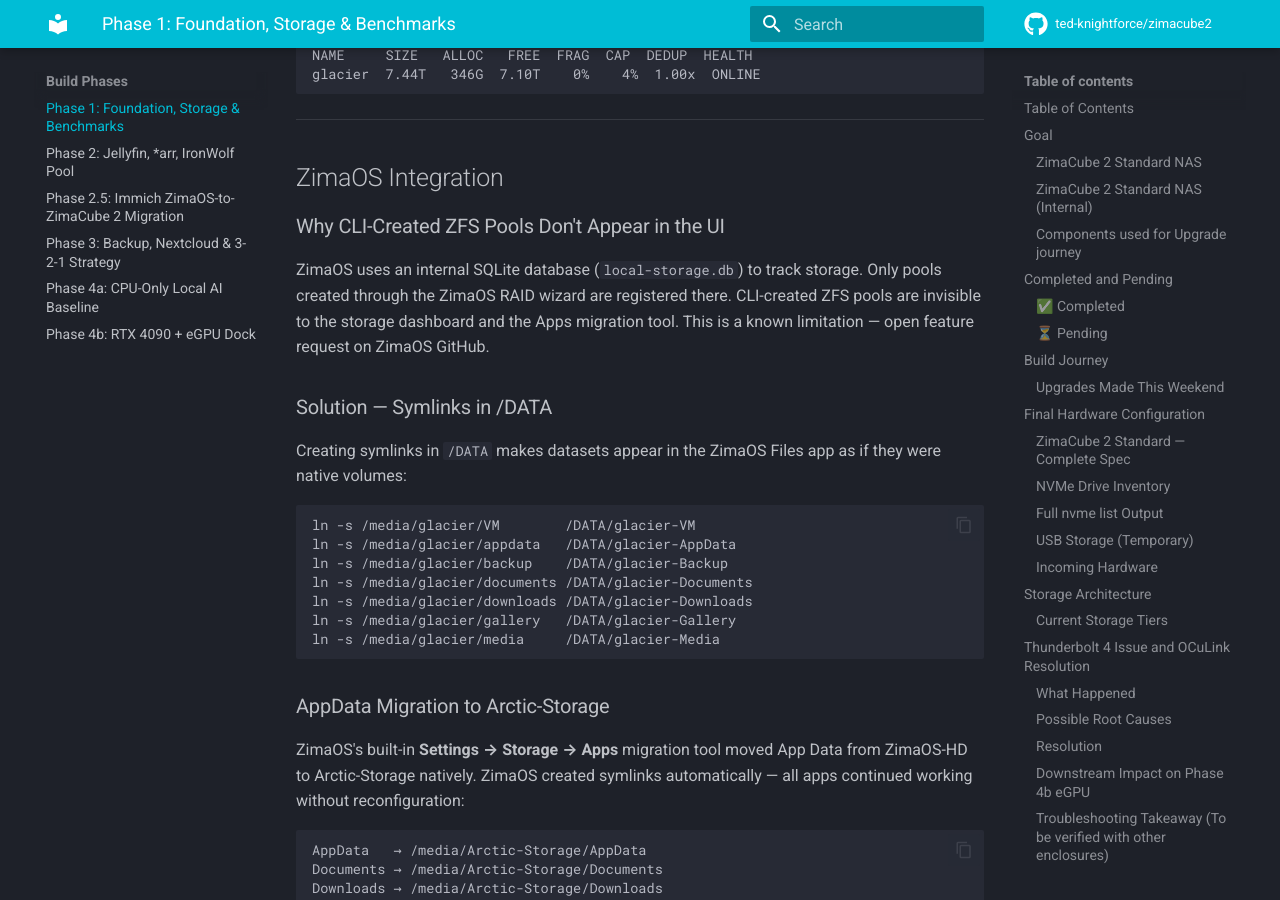
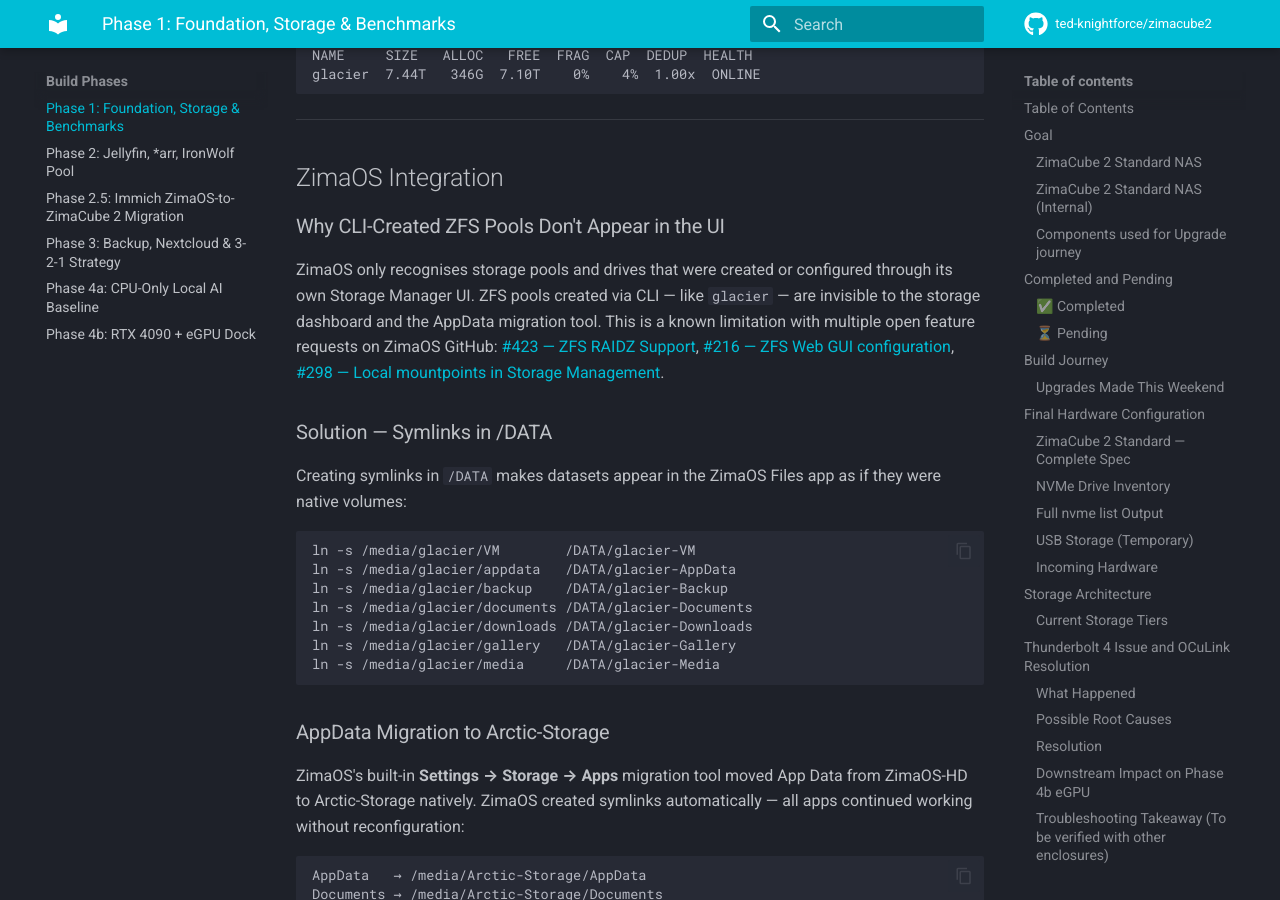
Before and after one commit to ted-knightforce/zimacube2, an MkDocs documentation site: the page built from docs/phases/01-foundation.md, in a window 1280 px wide and 900 px high, scrolled down 36019 px. Built offline with MkDocs 1.6.1 and Material for MkDocs 9.7.7, drawn with Linux system fonts in a browser that asks for light colours; comment, search, counter and statistics services are not loaded.

Commit message:
Phase 1: replace unverified ZimaOS SQLite claim with confirmed facts + real GitHub issue links

```diff
--- a/docs/phases/01-foundation.md
+++ b/docs/phases/01-foundation.md
@@ -431,7 +431,7 @@
 
 ### Why CLI-Created ZFS Pools Don't Appear in the UI
 
-ZimaOS uses an internal SQLite database (`local-storage.db`) to track storage. Only pools created through the ZimaOS RAID wizard are registered there. CLI-created ZFS pools are invisible to the storage dashboard and the Apps migration tool. This is a known limitation — open feature request on ZimaOS GitHub.
+ZimaOS only recognises storage pools and drives that were created or configured through its own Storage Manager UI. ZFS pools created via CLI — like `glacier` — are invisible to the storage dashboard and the AppData migration tool. This is a known limitation with multiple open feature requests on ZimaOS GitHub: [#423 — ZFS RAIDZ Support](https://github.com/IceWhaleTech/ZimaOS/issues/423), [#216 — ZFS Web GUI configuration](https://github.com/IceWhaleTech/ZimaOS/issues/216), [#298 — Local mountpoints in Storage Management](https://github.com/IceWhaleTech/ZimaOS/issues/298).
 
 ### Solution — Symlinks in /DATA
 
```
